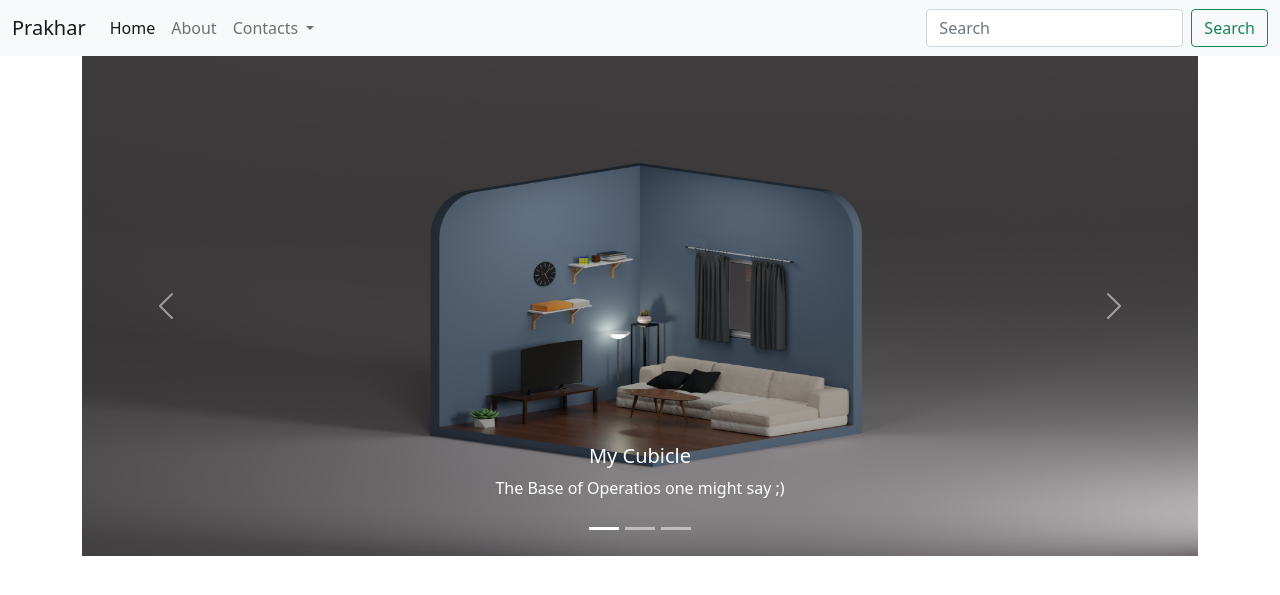
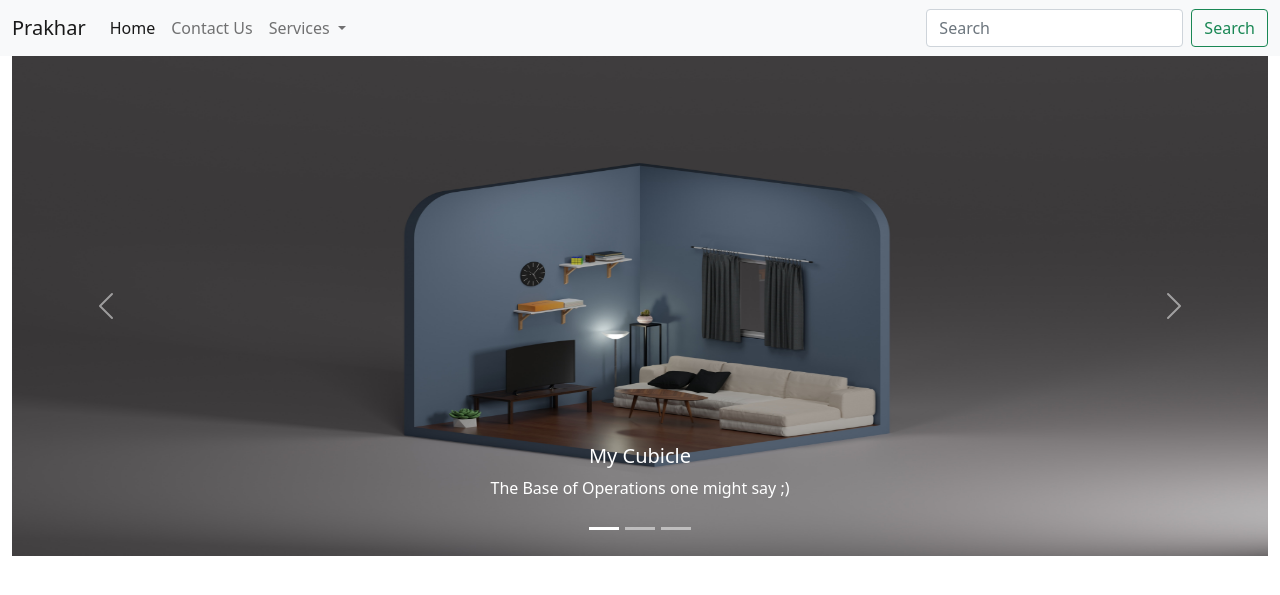
Before and after one commit to Someone-who-loves-coding/Programming, a Django app: page / in a window 1280 px wide. Shown: the top 595 px of the page. Run offline with Django 4.2, Linux system fonts and the light colour scheme.

Commit message:
Creating Contact Us page

```diff
--- a/Django/Hello_World/HomePage/urls.py
+++ b/Django/Hello_World/HomePage/urls.py
@@ -4,5 +4,6 @@ from HomePage import views
 
 urlpatterns = [
     path('', views.Home , name='HomePage' ),
-    path('About/', views.About , name='About' )
+    path('About/', views.About , name='About' ),
+    path('Contact/', views.Contact_Us , name='Contact' )
 ]
--- a/Django/Hello_World/HomePage/views.py
+++ b/Django/Hello_World/HomePage/views.py
@@ -7,5 +7,8 @@ def Home(request) :
     }
     return render(request , 'Homepage.html' , context)
 
+def Contact_Us(request) :
+    return render(request , 'Contact Us.html')
+
 def About(request) :
     return render(request , 'About.html')
--- a/Django/Hello_World/Templates/Base.html
+++ b/Django/Hello_World/Templates/Base.html
@@ -23,11 +23,11 @@
                 <a class="nav-link active" aria-current="page" href="/">Home</a>
               </li>
               <li class="nav-item">
-                <a class="nav-link" href="About/">About</a>
+                <a class="nav-link" href="Contact/">Contact Us</a>
               </li>
               <li class="nav-item dropdown">
                 <a class="nav-link dropdown-toggle" href="#" id="navbarDropdown" role="button" data-bs-toggle="dropdown" aria-expanded="false">
-                  Contacts
+                  Services
                 </a>
                 <ul class="dropdown-menu" aria-labelledby="navbarDropdown">
                   <li><a class="dropdown-item" href="#">Mobile</a></li>
--- a/Django/Hello_World/Templates/HomePage.html
+++ b/Django/Hello_World/Templates/HomePage.html
@@ -3,7 +3,7 @@
 {% block title %}Home{% endblock title %}
 
 {% block body %}
-<div class="container">
+<div class="container-fluid">
     <div id="carouselExampleCaptions" class="carousel slide" data-bs-ride="carousel">
         <div class="carousel-indicators">
           <button type="button" data-bs-target="#carouselExampleCaptions" data-bs-slide-to="0" class="active" aria-current="true" aria-label="Slide 1"></button>
@@ -16,7 +16,7 @@
             <img src="{% static 'Image_Carousel_1.jpg' %}" class="d-block w-100" height=500px alt="...">
             <div class="carousel-caption d-none d-md-block">
               <h5>My Cubicle</h5>
-              <p>The Base of Operatios one might say ;)</p>
+              <p>The Base of Operations one might say ;)</p>
             </div>
           </div>
           <div class="carousel-item">
@@ -24,7 +24,7 @@
             <img src="{% static 'Image_Carousel_2.jpg' %}" class="d-block w-100" height=500px alt="...">
             <div class="carousel-caption d-none d-md-block">
               <h5>Travel</h5>
-              <p>P.S. I love to travel about and explore ;/</p>
+              <p>P.S. I love to travel about and explore ;)</p>
             </div>
           </div>
           <div class="carousel-item">
```
Also changed, not shown: Django/Hello_World/Templates/About.html (deleted, +0 -7 lines), Django/Hello_World/Templates/Contact Us.html (added, +9 -0 lines), Django/Hello_World/Static/Contact Us.jpg (added).
